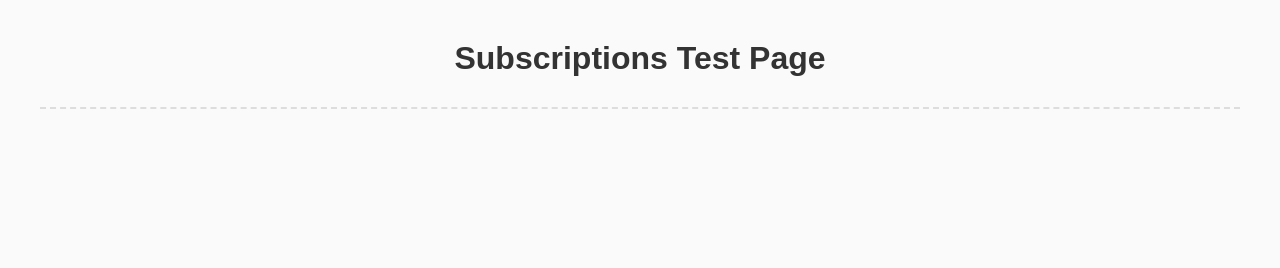
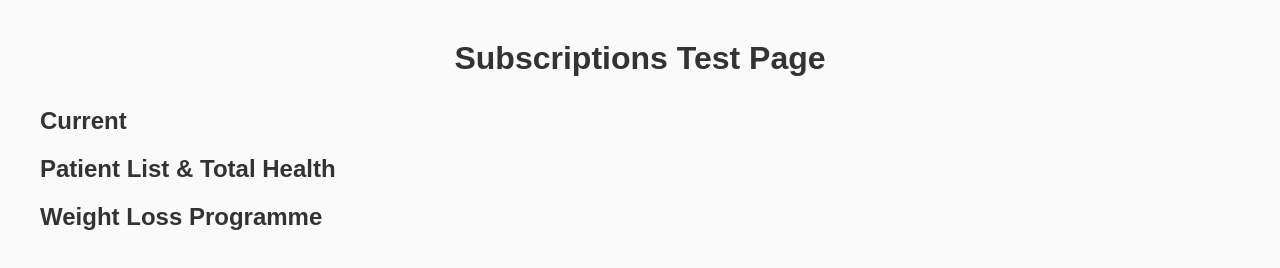
Before and after one commit to jonyeka-gwc/embeds-playground, a plain HTML site: page index.html in a window 1280 px wide. Drawn offline with Linux system fonts and the light colour scheme.

Commit message:
Update index.html

```diff
--- a/index.html
+++ b/index.html
@@ -33,13 +33,16 @@
 </head>
 <body>
   <h1>Subscriptions Test Page</h1>
+   <h2>Current</h2>
+
+   <h2>Patient List & Total Health</h2>
 
 <script async src="https://js.stripe.com/v3/pricing-table.js"></script>
 <stripe-pricing-table pricing-table-id="prctbl_1S6VLEGGdMsB4Y72zlO3chyZ"
 publishable-key="pk_test_51RnKeLGGdMsB4Y72pKua6MFiDehXZyeYPDwPpNebBtShUV8e3xy0nVEl6tLeSKKluTflyg631snpJpF8szgvNgxz00BB03ur7h">
 </stripe-pricing-table>
 
-  <hr style="border: none; border-top: 2px dashed #ddd; margin: 30px 0;">
+ <h2>Weight Loss Programme</h2>
 
 <script async src="https://js.stripe.com/v3/pricing-table.js"></script>
 <stripe-pricing-table pricing-table-id="prctbl_1SEV0yGGdMsB4Y72B6GdABv4"
```
